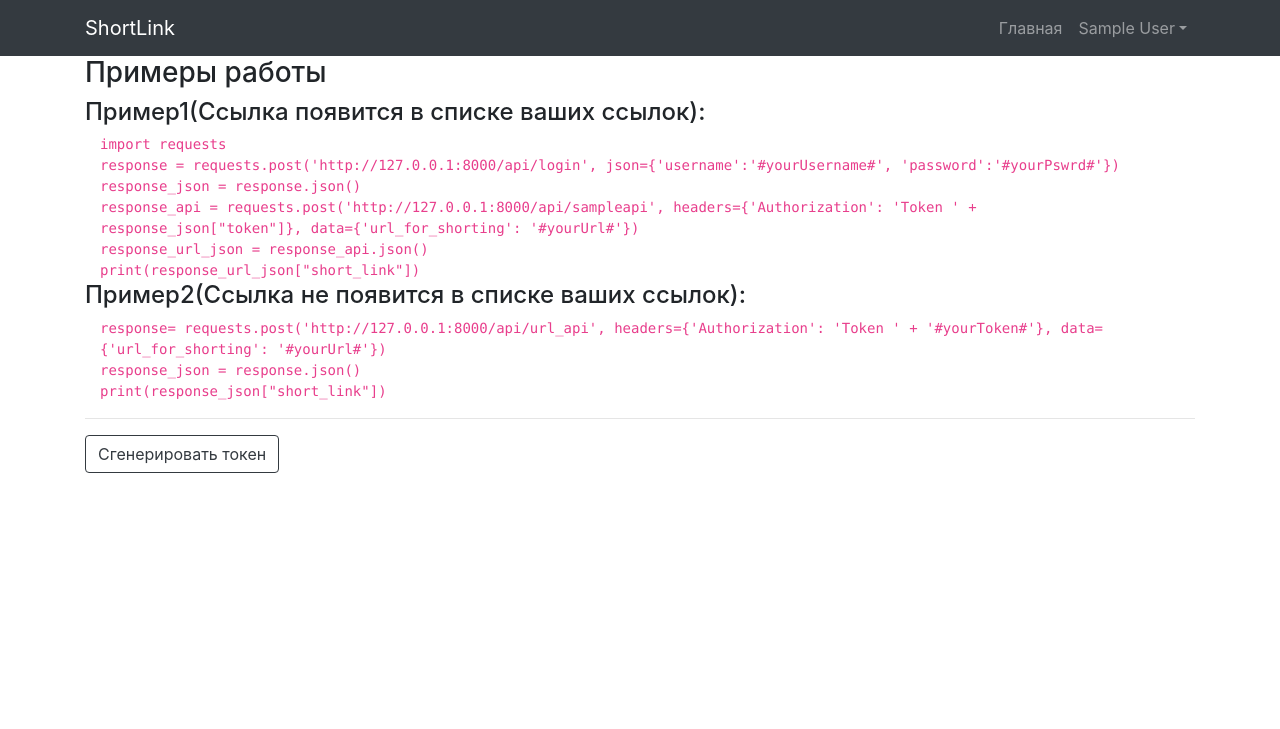
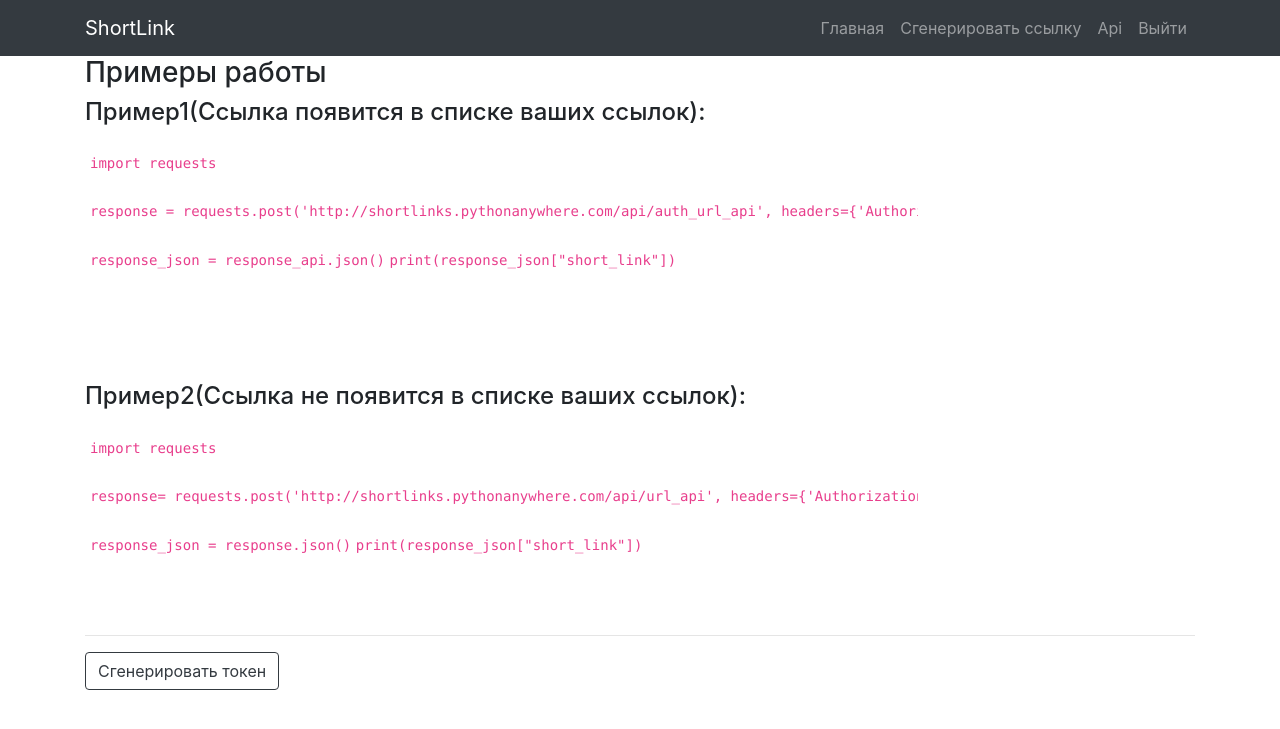
Before and after one commit to shhamil/short_link, a Django app: page /accounts/profile/token/ in a window 1280 px wide. Shown: the top 729 px of the page. Run offline with Django 3.2, Linux system fonts and the light colour scheme; the visitor is signed in with stand-in values (Sample User, id 1); data that the repository does not hold is empty; some libraries are stand-ins or nearby versions.

Commit message:
Some optimization

```diff
--- a/short_link/forms.py
+++ b/short_link/forms.py
@@ -68,6 +68,7 @@ class LinkUpdateForm(forms.ModelForm):
 
 
 class LinkCreateForm(forms.ModelForm):
+    url_for_shorting = forms.CharField(label="Ссылка для сокращения")
 
     def __init__(self, *args, **kwargs):
         self.user_pk = kwargs.pop('pk', None)
--- a/short_link/models.py
+++ b/short_link/models.py
@@ -5,6 +5,7 @@ from rest_framework.authtoken.models import Token
 
 
 class Link(models.Model):
+
     user = models.ForeignKey(User, on_delete=models.CASCADE, verbose_name='Пользователь')
     title = models.CharField(max_length=255, blank=True, verbose_name='Описание')
     short_url = models.TextField(verbose_name='Короткая ссылка')
--- a/short_link/templates/short_link/base.html
+++ b/short_link/templates/short_link/base.html
@@ -44,12 +44,9 @@
             </a>
           </li>
           {% if user.is_authenticated %}
-          <a class="nav-link dropdown-toggle col-md-offset-4" id="navbarDropdown" href="#!" role="button" data-toggle="dropdown" aria-haspopup="true" aria-expanded="false">{{user.first_name}} {{ user.last_name }}</a>
-                                <div class="dropdown-menu dropdown-menu-right  col-md-offset-4" aria-labelledby="navbarDropdown">
-                                    <a class="dropdown-item" href="{% url 'short_link:short_link' %}">Сгенерировать ссылку</a>
-                                    <a class="dropdown-item" href="{% url 'short_link:token' %}">Api</a>
-                                    <a class="dropdown-item" href="{% url 'short_link:logout' %}">Выйти</a>
-                                </div>
+          <a class="nav-link" href="{% url 'short_link:short_link' %}">Сгенерировать ссылку</a>
+          <a class="nav-link" href="{% url 'short_link:token' %}">Api</a>
+          <a class="nav-link" href="{% url 'short_link:logout' %}">Выйти</a>
           {% endif %}
           {% if not user.is_authenticated %}
           <li class="nav-item">
--- a/short_link/templates/short_link/index.html
+++ b/short_link/templates/short_link/index.html
@@ -26,6 +26,6 @@
         <h3>У вас пока нет ссылок.</h3>
       {% endif %}
     {% else %}
-    Привет
+Привет. Необходимо <a href="{% url 'short_link:login' %}">авторизоваться</a>, чтобы пользоваться сайтом.
     {% endif %}
     {% endblock %}
--- a/short_link/templates/short_link/login.html
+++ b/short_link/templates/short_link/login.html
@@ -13,5 +13,6 @@
   <input type="hidden" name="next" value="{{ next }}">
   <button type="submit" class="btn btn-dark">Войти</button>
 </form>
+<a href="{% url 'short_link:register' %}">Зарегистрироваться</a>
  {% endif %}
 {% endblock %}
--- a/short_link/templates/short_link/token.html
+++ b/short_link/templates/short_link/token.html
@@ -5,37 +5,20 @@
 {% block content %}
 <h3>Примеры работы</h3>
 <h4>Пример1(Ссылка появится в списке ваших ссылок):</h4>
-<div class="container">
-    <div class="line number1 index0 alt2">
-        <code class="python keyword">import requests</code>
-    </div>
-    <div class="line number2 index0 alt2">
-        <code class="python keyword">response = requests.post('http://127.0.0.1:8000/api/login', json={'username':'#yourUsername#', 'password':'#yourPswrd#'})</code>
-    </div>
-    <div class="line number3 index0 alt2">
-        <code class="python keyword">response_json = response.json()</code>
-    </div>
-    <div class="line number3 index0 alt2">
-        <code class="python keyword">response_api = requests.post('http://127.0.0.1:8000/api/sampleapi', headers={'Authorization': 'Token ' + response_json["token"]}, data={'url_for_shorting': '#yourUrl#'})</code>
-    </div>
-    <div class="line number3 index0 alt2">
-        <code class="python keyword">response_url_json = response_api.json()</code>
-    </div>
-    <div class="line number3 index0 alt2">
-        <code class="python keyword">print(response_url_json["short_link"])</code>
-    </div>
+<div style="width:75%;height:25%;line-height:3em; overflow-x:scroll; overflow-y: scroll;padding:5px;">
+<code style="white-space: nowrap" class="python keyword">import requests</code>
+<code style="white-space: nowrap" class="python keyword">response = requests.post('http://shortlinks.pythonanywhere.com/api/auth_url_api', headers={'Authorization': 'Token ' + #yourToken#}, data={'url_for_shorting': '#yourUrl#'})</code>
+<code style="white-space: nowrap" class="python keyword">response_json = response_api.json()</code>
+<code style="white-space: nowrap" class="python keyword">print(response_json["short_link"])</code>
 </div>
+<br>
+<br>
 <h4>Пример2(Ссылка не появится в списке ваших ссылок):</h4>
-    <div class="container">
-    <div class="line number3 index0 alt2">
-        <code class="python keyword">response= requests.post('http://127.0.0.1:8000/api/url_api', headers={'Authorization': 'Token ' + '#yourToken#'}, data={'url_for_shorting': '#yourUrl#'})</code>
-    </div>
-    <div class="line number3 index0 alt2">
-        <code class="python keyword">response_json = response.json()</code>
-    </div>
-    <div class="line number3 index0 alt2">
-        <code class="python keyword">print(response_json["short_link"])</code>
-    </div>
+<div style="width:75%;height:25%;line-height:3em; overflow-x:scroll; overflow-y: scroll;padding:5px;">
+<code style="white-space: nowrap" class="python keyword">import requests</code>
+<code style="white-space: nowrap" class="python keyword">response= requests.post('http://shortlinks.pythonanywhere.com/api/url_api', headers={'Authorization': 'Token ' + '#yourToken#'}, data={'url_for_shorting': '#yourUrl#'})</code>
+<code style="white-space: nowrap" class="python keyword">response_json = response.json()</code>
+<code style="white-space: nowrap" class="python keyword">print(response_json["short_link"])</code>
 </div>
 <hr>
     {% if token %}
```
